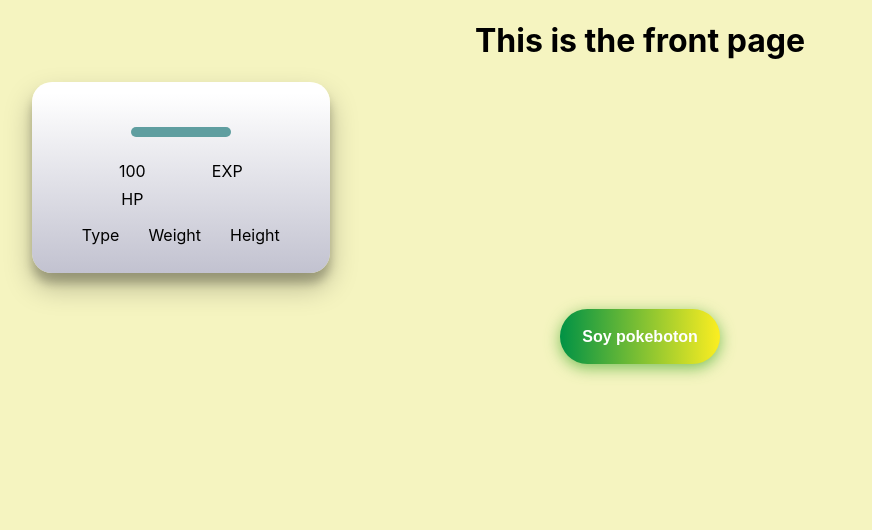
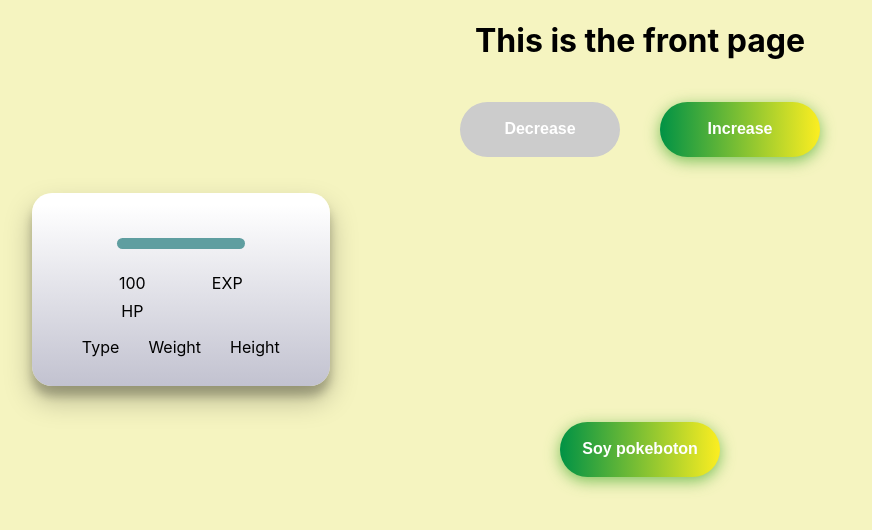
Before and after one commit to LeonardoPA9/PokeReact, a React (Create React App) app: page / in a window 1280 px wide. Shown: the top 530 px of the page, without its empty margins (0-872 px from the left). Built offline with nearby package versions, Linux system fonts and the light colour scheme; no server answers.

Commit message:
added the pagination logic, still missing adding route

```diff
--- a/src/App.js
+++ b/src/App.js
@@ -3,6 +3,7 @@ import { useEffect, useState } from "react";
 import pokeEndpoint from "api/api";
 import "./App.css";
 import Pokecard from "components/pokelist/Pokecard";
+import Pokelist from "components/pokelist/Pokelist";
 
 function App() {
   const [pokemon, setPokemon] = useState({});
@@ -24,6 +25,7 @@ function App() {
   return (
     <div className="App">
       <h1>This is the front page</h1>
+      <Pokelist />
       <Pokecard pokemon={pokemon} />
       <Button onClick={clickHandler}>Soy pokeboton</Button>
     </div>
--- a/src/components/UI/Button.js
+++ b/src/components/UI/Button.js
@@ -1,8 +1,9 @@
 import style from "./Button.module.css";
-function Button({ onClick, children }) {
+function Button({ onClick, disabled, children }) {
   return (
     <button
-      className={`${style["button-hover"]} ${style.button}`}
+      disabled={disabled}
+      className={`${style["button-hover"]}  ${style.button}`}
       onClick={onClick}>
       {children}
     </button>
--- a/src/components/UI/Button.module.css
+++ b/src/components/UI/Button.module.css
@@ -38,3 +38,9 @@
   );
   box-shadow: 0 4px 15px 0 rgba(83, 176, 57, 0.75);
 }
+
+.button:disabled {
+  background-image: none;
+  background-color: #ccc;
+  box-shadow: none;
+}
--- a/src/components/pokelist/Pokecard.js
+++ b/src/components/pokelist/Pokecard.js
@@ -2,6 +2,7 @@ import Card from "components/UI/Card";
 import classes from "./Pokecard.module.css";
 
 function Pokecard({ pokemon }) {
+  const TYPE = pokemon.types && pokemon.types[0].type.name;
   return (
     <Card>
       <div>
@@ -17,10 +18,7 @@ function Pokecard({ pokemon }) {
         <div className={classes.name}>
           <p>{pokemon.name}</p>
         </div>
-        <div
-          className={`${classes.bar} ${
-            classes[pokemon.types && pokemon.types[0].type.name]
-          }`}></div>
+        <div className={`${classes.bar} ${classes[TYPE]}`}></div>
         <div className={classes["card-data"]}>
           <div>
             <p>100</p>
@@ -33,7 +31,7 @@ function Pokecard({ pokemon }) {
         </div>
         <div className={classes["card-data"]}>
           <div>
-            <p>{pokemon.types && pokemon.types[0].type.name}</p>
+            <p>{TYPE}</p>
             <p>Type</p>
           </div>
           <div>
--- a/src/components/pokelist/Pokecard.module.css
+++ b/src/components/pokelist/Pokecard.module.css
@@ -25,8 +25,8 @@ p {
 }
 
 .bar {
-  width: 100px;
-  height: 10px;
+  width: 50%;
+  height: 0.7em;
   background-color: cadetblue;
   border-radius: 10px;
   margin: 1em auto;
--- /dev/null
+++ b/src/components/pokelist/Pokelist.js
@@ -0,0 +1,58 @@
+import pokeEndpoint from "api/api";
+import Button from "components/UI/Button";
+import { useEffect, useReducer, useState } from "react";
+import { Fragment } from "react/cjs/react.production.min";
+
+const paginationState = {
+  limit: 6,
+  offset: 0,
+};
+
+function paginationReducer(state, action) {
+  switch (action.type) {
+    case "INCREASE":
+      return { ...state, offset: state.limit + state.offset };
+    case "DECREASE":
+      return { ...state, offset: state.offset - state.limit };
+    default:
+      break;
+  }
+}
+
+function Pokelist(props) {
+  const [pokemonPagination, dispatchPagination] = useReducer(
+    paginationReducer,
+    paginationState
+  );
+  const [pokemonList, setPokemonList] = useState([]);
+  const { offset } = pokemonPagination;
+
+  useEffect(() => {
+    const doPagination = async () => {
+      const res = await pokeEndpoint.pokemonPagination(pokemonPagination);
+      setPokemonList(res.data.results);
+    };
+    doPagination();
+  }, [offset]);
+
+  const increasePagination = () => {
+    dispatchPagination({ type: "INCREASE" });
+  };
+
+  const decreasePagination = () => {
+    dispatchPagination({ type: "DECREASE" });
+  };
+
+  return (
+    <Fragment>
+      <Button
+        disabled={pokemonPagination.offset === 0}
+        onClick={decreasePagination}>
+        Decrease
+      </Button>
+      <Button onClick={increasePagination}>Increase</Button>
+    </Fragment>
+  );
+}
+
+export default Pokelist;
--- a/src/pages/Layout.js
+++ b/src/pages/Layout.js
@@ -0,0 +1,5 @@
+function Layout() {
+  return;
+}
+
+export default Layout;
```
Also changed, not shown: src/components/pokelist/Pokelist.modules.css (added).
